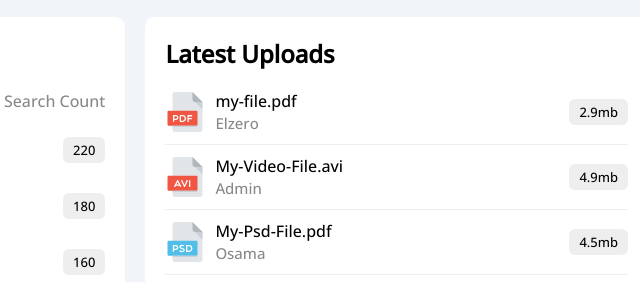
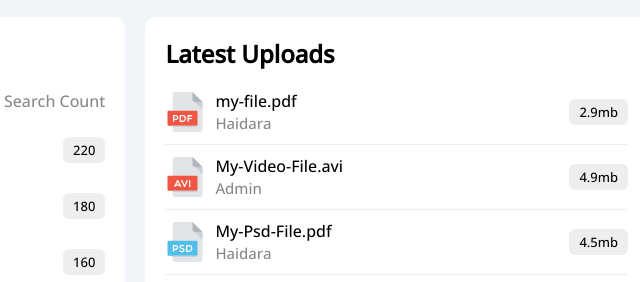
Before and after one commit to HaidaraSalameh9/HTML_And_CSS_Template_Four-main-, a plain HTML site: page index.html in a window 1280 px wide. Shown: the part 1490-1772 px from the top of the page, 612-1252 px from the left. Drawn offline with nearby package versions, Linux system fonts and the light colour scheme.

Commit message:
All Files Have Been Updated

```diff
--- a/index.html
+++ b/index.html
@@ -329,7 +329,7 @@
                   <img class="mr-10" src="imgs/pdf.svg" alt />
                   <div>
                     <span class="d-block">my-file.pdf</span>
-                    <span class="fs-15 c-grey">Elzero</span>
+                    <span class="fs-15 c-grey">Haidara</span>
                   </div>
                 </div>
                 <div class="bg-eee btn-shape fs-13">2.9mb</div>
@@ -349,7 +349,7 @@
                   <img class="mr-10" src="imgs/psd.svg" alt />
                   <div>
                     <span class="d-block">My-Psd-File.pdf</span>
-                    <span class="fs-15 c-grey">Osama</span>
+                    <span class="fs-15 c-grey">Haidara</span>
                   </div>
                 </div>
                 <div class="bg-eee btn-shape fs-13">4.5mb</div>
```
